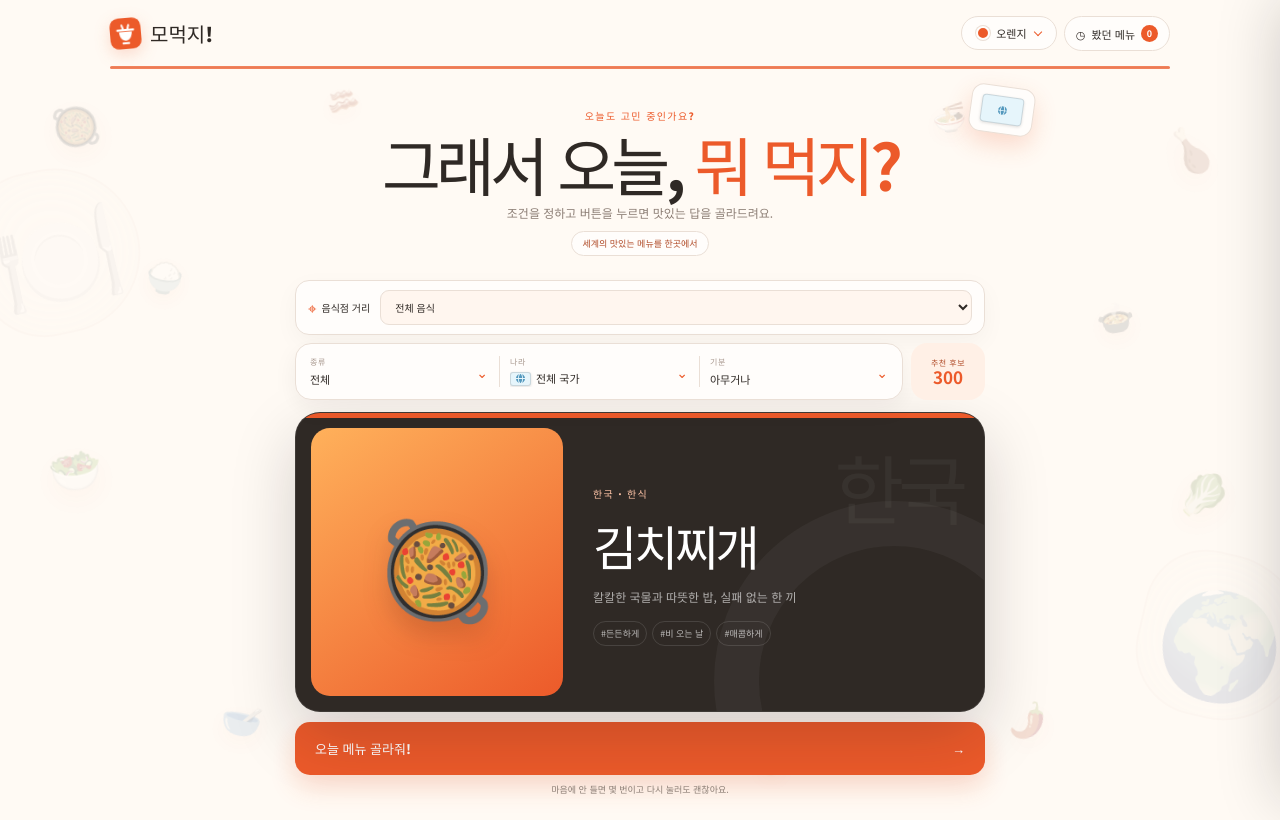
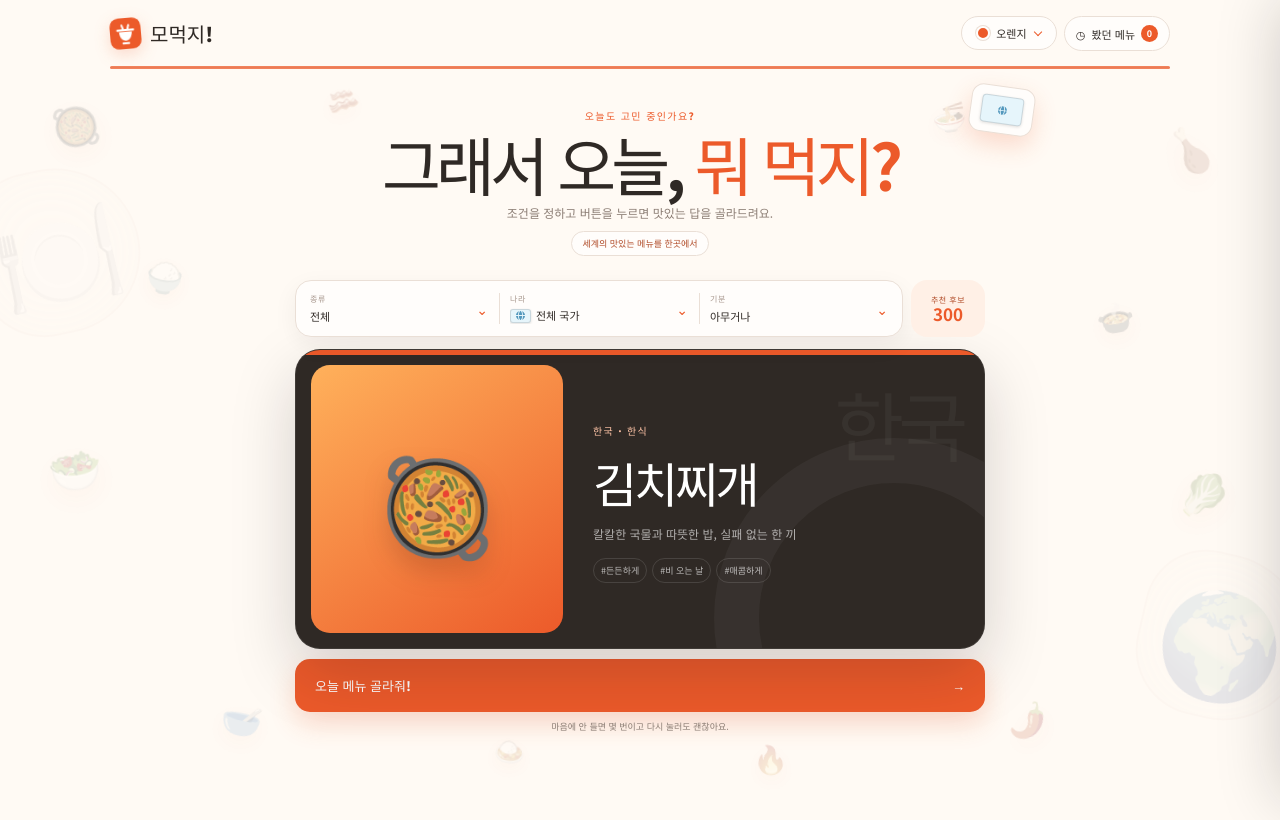
Before and after one commit to gksqls9735/momeok-ji, a React (Vite) app: page / in a window 1280 px wide. Built offline with nearby package versions, Linux system fonts and the light colour scheme.

Commit message:
Fix: Resolve deployment failure and reapply working build

```diff
--- a/src/App.css
+++ b/src/App.css
@@ -47,13 +47,6 @@
 .country-stamp { position: absolute; top: 18px; left: calc(50% + min(38vw, 330px)); width: 64px; height: 48px; display: grid; place-items: center; border: 1px solid var(--line); border-radius: 12px; background: var(--surface); box-shadow: 0 10px 25px var(--accent-shadow); transform: rotate(8deg); }
 .country-stamp .flag { width: 42px; height: 28px; border-radius: 4px; }
 .picker { width: min(690px, 100%); margin: 0 auto; padding-bottom: 24px; }
-.location-filter { display: grid; grid-template-columns: auto minmax(150px, 1fr); align-items: center; gap: 6px 10px; margin-bottom: 8px; padding: 9px 12px; border: 1px solid var(--line); border-radius: 14px; background: var(--surface); box-shadow: 0 8px 25px rgba(30,25,35,.04); }
-.location-filter label { display: flex; align-items: center; gap: 5px; color: var(--ink); font-size: 10px; font-weight: 800; white-space: nowrap; }
-.location-filter label span { color: var(--orange); font-size: 15px; }
-.location-filter select { width: 100%; padding: 8px 28px 8px 10px; border: 1px solid var(--line); border-radius: 9px; color: var(--ink); background: var(--soft-hover); font: inherit; font-size: 10px; font-weight: 700; cursor: pointer; }
-.location-filter select:disabled { cursor: wait; opacity: .7; }
-.location-filter p { grid-column: 1 / -1; margin: 0; color: var(--muted); font-size: 9px; line-height: 1.5; }
-.location-filter p.searching { color: var(--orange); }
 .filter-summary { position: relative; z-index: 4; display: flex; align-items: stretch; gap: 8px; margin-bottom: 12px; }
 .dropdown-row { flex: 1; display: grid; grid-template-columns: repeat(3, 1fr); gap: 2px; padding: 4px; border: 1px solid var(--line); border-radius: 16px; background: var(--surface); box-shadow: 0 8px 25px rgba(30,25,35,.06); }
 .filter-dropdown { position: relative; min-width: 0; }
@@ -148,8 +141,6 @@
   .theme-note { margin-top: 7px; font-size: 8px; }
   .hero h1 { margin: 0; font-size: clamp(32px, 10vw, 44px); }
   .picker { padding-bottom: calc(20px + env(safe-area-inset-bottom)); }
-  .location-filter { grid-template-columns: auto 1fr; padding: 8px 10px; border-radius: 12px; }
-  .location-filter label, .location-filter select { font-size: 9px; }
   .filter-summary { display: grid; grid-template-columns: 1fr 58px; gap: 6px; }
   .dropdown-row { min-width: 0; padding: 3px; border-radius: 13px; }
   .filter-result-count { min-width: 0; min-height: 100%; flex-direction: column; gap: 1px; border-radius: 13px; }
--- a/src/App.tsx
+++ b/src/App.tsx
@@ -13,7 +13,6 @@ import {
   type Menu,
   type Mood,
 } from './data/menus'
-import { findAvailableMenuIds } from './services/kakaoPlaces'
 import favicon from '/favicon.svg'
 
 const themes = [
@@ -28,17 +27,6 @@ const themes = [
 ] as const
 
 type Theme = (typeof themes)[number]['id']
-type Radius = 'all' | 500 | 1000 | 1500 | 2000 | 3000 | 5000
-
-const radiusOptions: readonly { value: Radius; label: string }[] = [
-  { value: 'all', label: '전체 음식' },
-  { value: 500, label: '내 주변 500m' },
-  { value: 1000, label: '내 주변 1km' },
-  { value: 1500, label: '내 주변 1.5km' },
-  { value: 2000, label: '내 주변 2km' },
-  { value: 3000, label: '내 주변 3km' },
-  { value: 5000, label: '내 주변 5km' },
-]
 
 const countryProfiles: Record<Country, {
   landmarks: readonly string[]
@@ -66,11 +54,6 @@ function App() {
   const [recommendation, setRecommendation] = useState<Menu>(menus[0])
   const [history, setHistory] = useState<Menu[]>([])
   const [isPicking, setIsPicking] = useState(false)
-  const [radius, setRadius] = useState<Radius>('all')
-  const [availableMenuIds, setAvailableMenuIds] = useState<Set<number> | null>(null)
-  const [locationStatus, setLocationStatus] = useState('')
-  const [locationSearchProgress, setLocationSearchProgress] = useState(0)
-  const [isLocationSearching, setIsLocationSearching] = useState(false)
   const [historyOpen, setHistoryOpen] = useState(false)
   const [themeOpen, setThemeOpen] = useState(false)
   const [theme, setTheme] = useState<Theme>(() => {
@@ -81,7 +64,6 @@ function App() {
   })
   const [openFilter, setOpenFilter] = useState<'category' | 'country' | 'mood' | null>(null)
   const intervalRef = useRef<number | null>(null)
-  const locationRequestRef = useRef(0)
   const selectedTheme = themes.find((item) => item.id === theme) ?? themes[0]
   const selectedCountryProfile = countryProfiles[country]
   const backgroundFoods = useMemo(() => {
@@ -102,10 +84,9 @@ function App() {
         (menu) =>
           (category === '전체' || menu.category === category) &&
           (country === '전체 국가' || menu.country === country) &&
-          (mood === '아무거나' || menu.moods.includes(mood)) &&
-          (radius === 'all' || availableMenuIds?.has(menu.id)),
+          (mood === '아무거나' || menu.moods.includes(mood)),
       ),
-    [availableMenuIds, category, country, mood, radius],
+    [category, country, mood],
   )
   const displayedRecommendation = filteredMenus.some(
     (menu) => menu.id === recommendation.id,
@@ -119,71 +100,6 @@ function App() {
     const themeColor = themes.find((item) => item.id === theme)?.color
     document.querySelector('meta[name="theme-color"]')?.setAttribute('content', themeColor ?? '#ec5a2a')
   }, [theme])
-
-  const searchNearbyMenus = (nextRadius: Exclude<Radius, 'all'>) => {
-    const requestId = locationRequestRef.current + 1
-    locationRequestRef.current = requestId
-
-    if (!navigator.geolocation) {
-      setRadius('all')
-      setLocationStatus('이 브라우저에서는 현재 위치를 사용할 수 없어요.')
-      return
-    }
-
-    setIsLocationSearching(true)
-    setAvailableMenuIds(null)
-    setLocationSearchProgress(0)
-    setLocationStatus('현재 위치를 확인하고 있어요.')
-
-    navigator.geolocation.getCurrentPosition(
-      async ({ coords }) => {
-        try {
-          setLocationStatus('근처 음식점을 확인하고 있어요.')
-          const ids = await findAvailableMenuIds(
-            menus,
-            { latitude: coords.latitude, longitude: coords.longitude },
-            nextRadius,
-            (progress) => {
-              if (locationRequestRef.current === requestId) setLocationSearchProgress(progress)
-            },
-          )
-          if (locationRequestRef.current !== requestId) return
-          setAvailableMenuIds(ids)
-          setLocationStatus(
-            ids.size > 0
-              ? `반경 안에서 주문할 수 있는 메뉴 ${ids.size}개를 찾았어요.`
-              : '선택한 반경에서 검색되는 음식점을 찾지 못했어요.',
-          )
-        } catch (error) {
-          if (locationRequestRef.current !== requestId) return
-          setRadius('all')
-          setLocationStatus(error instanceof Error ? error.message : '근처 음식점을 확인하지 못했어요.')
-        } finally {
-          if (locationRequestRef.current === requestId) setIsLocationSearching(false)
-        }
-      },
-      () => {
-        if (locationRequestRef.current !== requestId) return
-        setRadius('all')
-        setIsLocationSearching(false)
-        setLocationStatus('현재 위치 권한이 필요해요. 브라우저 설정에서 위치 접근을 허용해주세요.')
-      },
-      { enableHighAccuracy: true, timeout: 10000, maximumAge: 60000 },
-    )
-  }
-
-  const changeRadius = (value: string) => {
-    const nextRadius = value === 'all' ? 'all' : Number(value) as Exclude<Radius, 'all'>
-    setRadius(nextRadius)
-    if (nextRadius === 'all') {
-      locationRequestRef.current += 1
-      setAvailableMenuIds(null)
-      setLocationStatus('')
-      setIsLocationSearching(false)
-      return
-    }
-    searchNearbyMenus(nextRadius)
-  }
 
   const pickMenu = () => {
     if (isPicking || filteredMenus.length === 0) return
@@ -288,29 +204,6 @@ function App() {
         </section>
 
         <section className="picker" aria-label="메뉴 추천">
-          <div className="location-filter">
-            <label htmlFor="radius-filter">
-              <span aria-hidden="true">⌖</span>
-              음식점 거리
-            </label>
-            <select
-              id="radius-filter"
-              value={radius}
-              onChange={(event) => changeRadius(event.target.value)}
-              disabled={isLocationSearching}
-            >
-              {radiusOptions.map((option) => (
-                <option key={option.value} value={option.value}>{option.label}</option>
-              ))}
-            </select>
-            {locationStatus && (
-              <p className={isLocationSearching ? 'searching' : ''}>
-                {isLocationSearching
-                  ? `${locationStatus} (${locationSearchProgress}/${menus.length})`
-                  : locationStatus}
-              </p>
-            )}
-          </div>
           <div className="filter-summary">
             <div className="dropdown-row">
               <FilterDropdown
@@ -377,9 +270,9 @@ function App() {
               className="pick-button"
               type="button"
               onClick={pickMenu}
-              disabled={isPicking || isLocationSearching || filteredMenus.length === 0}
+              disabled={isPicking || filteredMenus.length === 0}
             >
-              <span>{isLocationSearching ? '근처 음식점 확인 중...' : isPicking ? '맛있는 메뉴 찾는 중...' : '오늘 메뉴 골라줘!'}</span>
+              <span>{isPicking ? '맛있는 메뉴 찾는 중...' : '오늘 메뉴 골라줘!'}</span>
               <span aria-hidden="true">→</span>
             </button>
             <p className="hint">마음에 안 들면 몇 번이고 다시 눌러도 괜찮아요.</p>
```
